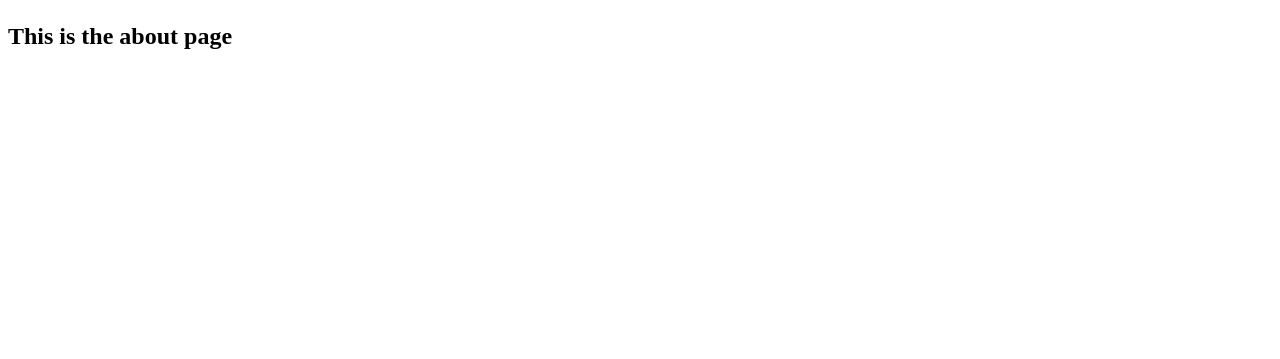
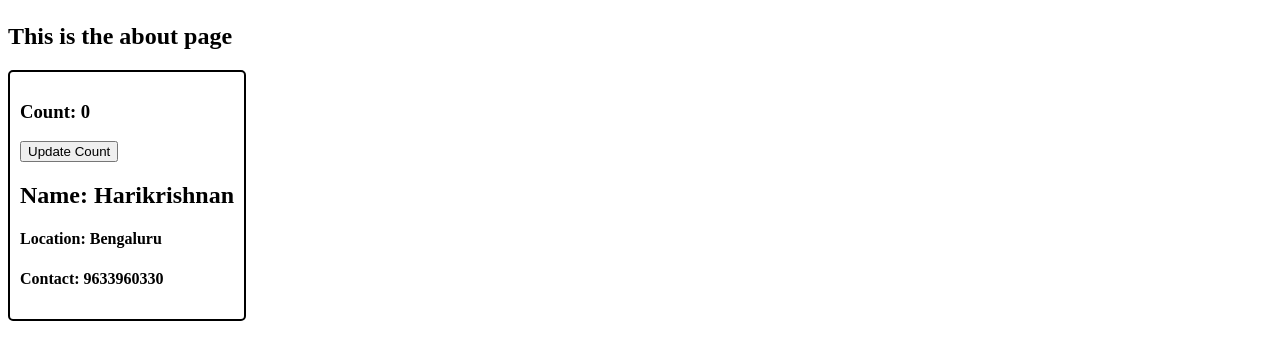
Before and after one commit to malluflash/treat-club, a React (Vite) app: page /about in a window 1280 px wide. Shown: the part 219-578 px from the top of the page. Built offline with nearby package versions, Linux system fonts and the light colour scheme.

Commit message:
Added a class based component

```diff
--- a/index.css
+++ b/index.css
@@ -150,3 +150,10 @@
     width: 100px;
     font-weight: 200;
 }
+
+.user-card {
+    padding: 10px;
+    border: 2px solid black;
+    border-radius: 5px;
+    width:fit-content;
+}
--- a/src/App.js
+++ b/src/App.js
@@ -6,6 +6,7 @@ import { createBrowserRouter, RouterProvider, Outlet } from "react-router-dom";
 import About from "./components/About";
 import Contact from "./components/Contact";
 import ErrorPage from "./components/ErrorPage";
+import RestaurantMenu from "./components/RestaurantMenu";
 
 const AppLayout = () => {
   return (
@@ -33,6 +34,10 @@ const appRouter = createBrowserRouter([
         path: "/contact",
         element: <Contact />,
       },
+      {
+        path: "/restaurants/:resId",
+        element: <RestaurantMenu />,
+      },
     ],
     errorElement: <ErrorPage />,
   },
--- a/src/Utils/constants.js
+++ b/src/Utils/constants.js
@@ -4,5 +4,5 @@ export const LOGO_URL = "https://github.com/malluflash/picsDen/raw/main/treat-cl
 
 export const SWIGGY_API = "https://www.swiggy.com/dapi/restaurants/list/v5?lat=12.96340&lng=77.58550&is-seo-homepage-enabled=true&page_type=DESKTOP_WEB_LISTING";
 
-
+export const SWIGGY_MENU = "";
 // Named exports
--- a/src/components/About.js
+++ b/src/components/About.js
@@ -1,8 +1,14 @@
+import UserClass from "./UserClass";
+import UserFunction from "./UserFunction";
+
+
 const About = () => {
     return(
         <div>
             <h1>About</h1>
             <h2>This is the about page</h2>
+            <UserClass name={"Harikrishnan"} location={"Bengaluru"}/>
+            {/* <UserFunction name={"Harikrishnan K"} location={"Malappuram"}/> */}
         </div>
     )
 }
--- a/src/components/Body.js
+++ b/src/components/Body.js
@@ -34,6 +34,9 @@ const Body = () => {
     setResList(restaurants);
     setFilteredRes(restaurants);
   };
+
+  console.log(restaurants);
+
 
   const handleFilterClick = () => {
     const topRatedList = resList.filter((res) => res.info.avgRating > 4.3);
--- a/src/components/RestaurantMenu.js
+++ b/src/components/RestaurantMenu.js
@@ -0,0 +1,26 @@
+import { useEffect } from "react";
+
+const RestaurantMenu = () => {
+  useEffect(() => {
+    fetchMenu();
+  });
+
+
+  fetchMenu
+
+
+  return (
+    <div className="menu">
+      <h1>Res Name</h1>
+      <h2>Menu</h2>
+      <ul>
+        <li>Biriyani</li>
+        <li>Ghee Rice</li>
+        <li>Kabab</li>
+        <li>Chilly Paneer</li>
+      </ul>
+    </div>
+  );
+};
+
+export default RestaurantMenu;
--- /dev/null
+++ b/src/components/UserClass.js
@@ -0,0 +1,36 @@
+import React from "react";
+
+class UserClass extends React.Component {
+  constructor(props) {
+    super(props);
+
+    this.state = {
+      count: 0,
+      count2: 4,
+    };
+  }
+
+  render() {
+    const { name, location } = this.props;
+    const { count } = this.state;
+
+    return (
+      <div className="user-card">
+        <h3>Count: {count}</h3>
+        <button
+          onClick={() =>
+            this.setState({
+              count: this.state.count + 1,
+            })
+          }
+        >
+          Update Count
+        </button>
+        <h2>Name: {name}</h2>
+        <h4>Location: {location}</h4>
+        <h4>Contact: 9633960330</h4>
+      </div>
+    );
+  }
+}
+export default UserClass;
--- /dev/null
+++ b/src/components/UserFunction.js
@@ -0,0 +1,19 @@
+import { useState } from "react";
+
+const UserFunction = ({name, location}) => {
+
+   const [count] = useState(0);
+   const [count2] = useState(2);
+
+   return (
+      <div className="user-card">
+         <h3>Count: {count}</h3>
+         <h3>Count2: {count2}</h3>
+         <h2>Name: {name}</h2>
+         <h4>Location: {location}</h4>
+         <h4>Contact: 9633960330</h4>
+         </div>
+   )
+}
+
+export default UserFunction;
```
Also changed, not shown: 1 other file (tests, documents, lock files or other folders).
